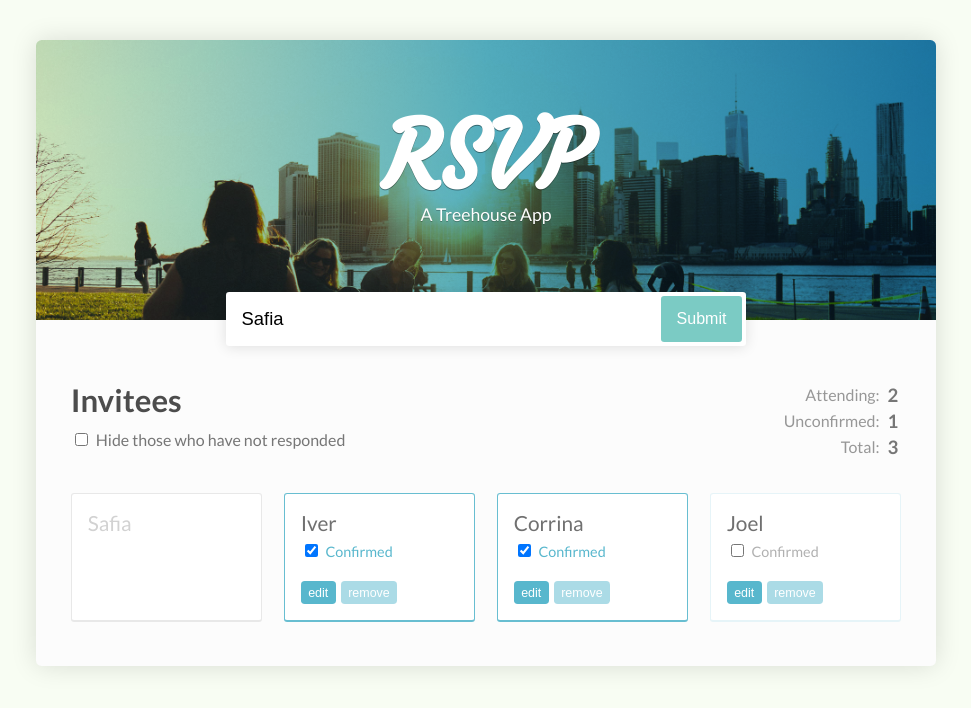
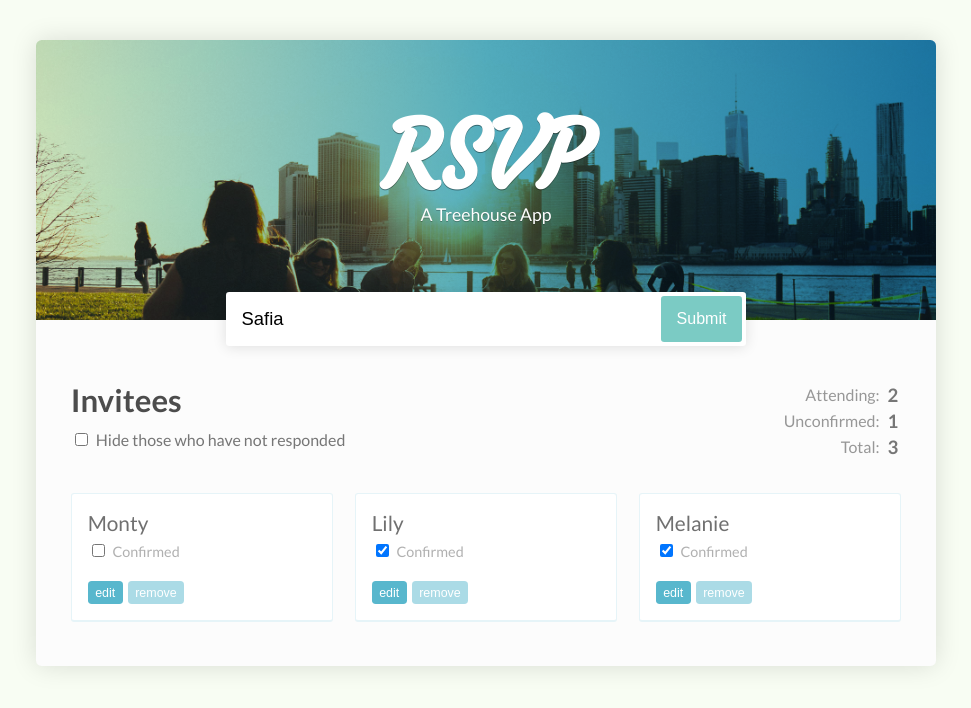
Before and after one commit to HeWhoShallNotBeMentioned/TH-React_by_Example_RSVP, a React (Create React App) app in the folder rsvp/: page / in a window 1280 px wide. Shown: the top 708 px of the page, without its empty margins (154-1125 px from the left). Built offline with nearby package versions, Linux system fonts and the light colour scheme.

Commit message:
add functionality to read our user object and display them as react stateful objects on the screen

```diff
--- a/rsvp/package.json
+++ b/rsvp/package.json
@@ -3,6 +3,7 @@
   "version": "0.1.0",
   "private": true,
   "dependencies": {
+    "prop-types": "^15.6.0",
     "react": "^16.2.0",
     "react-dom": "^16.2.0",
     "react-scripts": "1.1.1"
--- a/rsvp/src/App.js
+++ b/rsvp/src/App.js
@@ -1,4 +1,6 @@
 import React, { Component } from 'react';
+import './App.css';
+import GuestList from './GuestList';
 
 class App extends Component {
 
@@ -10,6 +12,10 @@
       },
       {
         name: 'Lily',
+        isConfirmed: true
+      },
+      {
+        name: 'Melanie',
         isConfirmed: true
       }
     ]
@@ -53,32 +59,7 @@
               </tr>
             </tbody>
           </table>
-          <ul>
-            <li className="pending"><span>Safia</span></li>
-            <li className="responded"><span>Iver</span>
-              <label>
-                <input type="checkbox" checked /> Confirmed
-              </label>
-              <button>edit</button>
-              <button>remove</button>
-            </li>
-            <li className="responded">
-              <span>Corrina</span>
-              <label>
-                <input type="checkbox" checked /> Confirmed
-              </label>
-              <button>edit</button>
-              <button>remove</button>
-            </li>
-            <li>
-              <span>Joel</span>
-              <label>
-                <input type="checkbox" /> Confirmed
-              </label>
-              <button>edit</button>
-              <button>remove</button>
-            </li>
-          </ul>
+          <GuestList guests={this.state.guests}/>
         </div>
       </div>
     );
--- /dev/null
+++ b/rsvp/src/GuestList.js
@@ -0,0 +1,19 @@
+import React from 'react';
+import PropTypes from 'prop-types';
+
+const GuestList = props =>
+  <ul>
+    {props.guests.map((guest, index) =>
+      <li key={index}>
+        <span>{guest.name}</span>
+      <label><input type="checkbox" checked={guest.isConfirmed}/> Confirmed </label>
+      <button>edit</button>
+      <button>remove</button>
+      </li>)}
+  </ul>;
+
+GuestList.propTypes = {
+  guests: PropTypes.array.isRequired,
+}
+
+export default GuestList;
```
